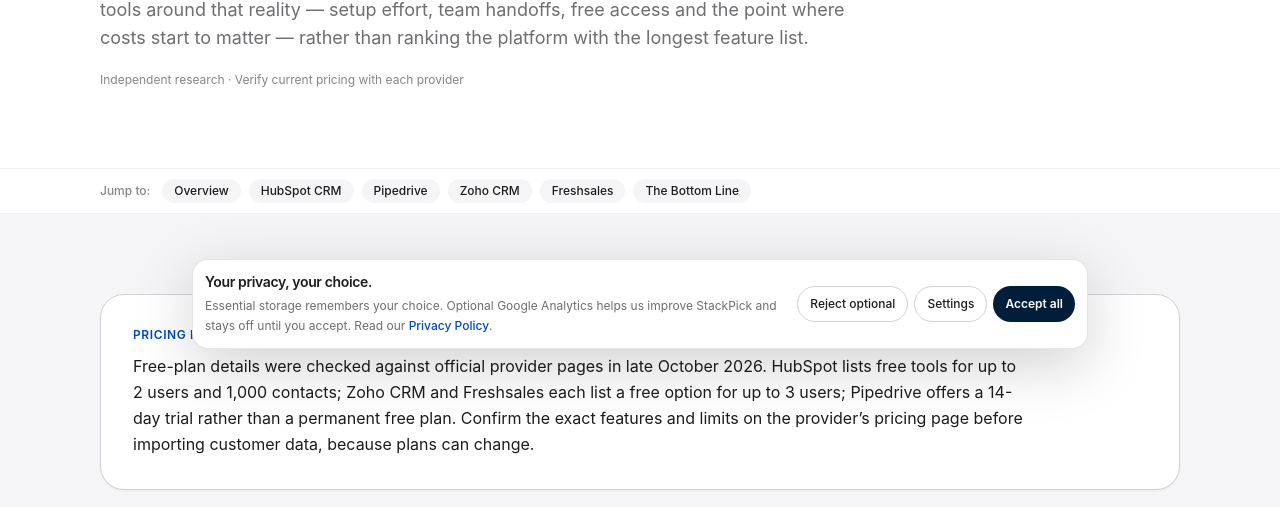
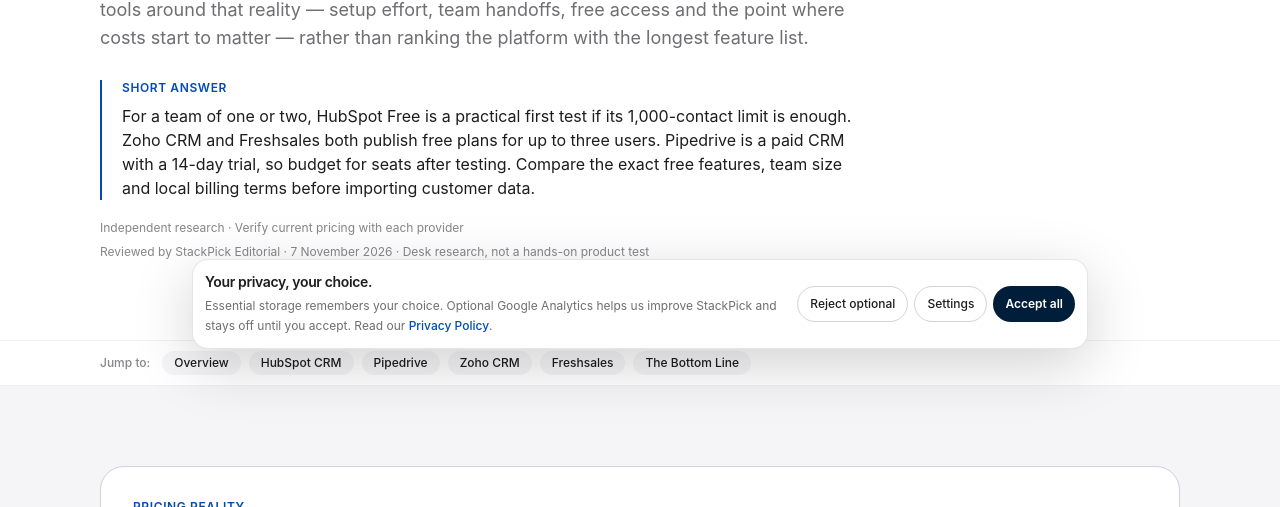
Before and after one commit to LinukaBandara/StackPick, a Next.js app: page /best/crm-for-small-businesses in a window 1280 px wide. Shown: the part 427-934 px from the top of the page. Built offline with nearby package versions, Linux system fonts and the light colour scheme; no server answers.

Commit message:
Improve crm-for-small-businesses guide decision summary and regional caveats

```diff
--- a/app/best/crm-for-small-businesses/page.tsx
+++ b/app/best/crm-for-small-businesses/page.tsx
@@ -22,8 +22,10 @@ export default function CrmForSmallBusinessesPage() {
     <ComparisonArticle
       title="Best CRM for Small Businesses"
       slug="crm-for-small-businesses"
+      reviewedOn="2026-11-07"
       intro="A small business CRM has one job first: make sure opportunities and customer conversations do not disappear between people, inboxes and spreadsheets. We compare tools around that reality — setup effort, team handoffs, free access and the point where costs start to matter — rather than ranking the platform with the longest feature list."
-      pricingNote="Free-plan details were checked against official provider pages in late October 2026. HubSpot lists free tools for up to 2 users and 1,000 contacts; Zoho CRM and Freshsales each list a free option for up to 3 users; Pipedrive offers a 14-day trial rather than a permanent free plan. Confirm the exact features and limits on the provider’s pricing page before importing customer data, because plans can change."
+      quickAnswer="For a team of one or two, HubSpot Free is a practical first test if its 1,000-contact limit is enough. Zoho CRM and Freshsales both publish free plans for up to three users. Pipedrive is a paid CRM with a 14-day trial, so budget for seats after testing. Compare the exact free features, team size and local billing terms before importing customer data."
+      pricingNote="Free-plan limits and trial status were rechecked against official provider pages on 7 November 2026. The pricing pages referenced here display US-dollar prices; currency, tax, payment methods and paid-plan prices vary by billing country. HubSpot Free supports up to 2 users and 1,000 contacts; Zoho CRM Free and Freshsales Free each support up to 3 users; Pipedrive offers a 14-day trial, not a permanent free plan. Confirm local terms and feature availability before importing customer data."
       tools={[
         {
           name: "HubSpot CRM",
```
